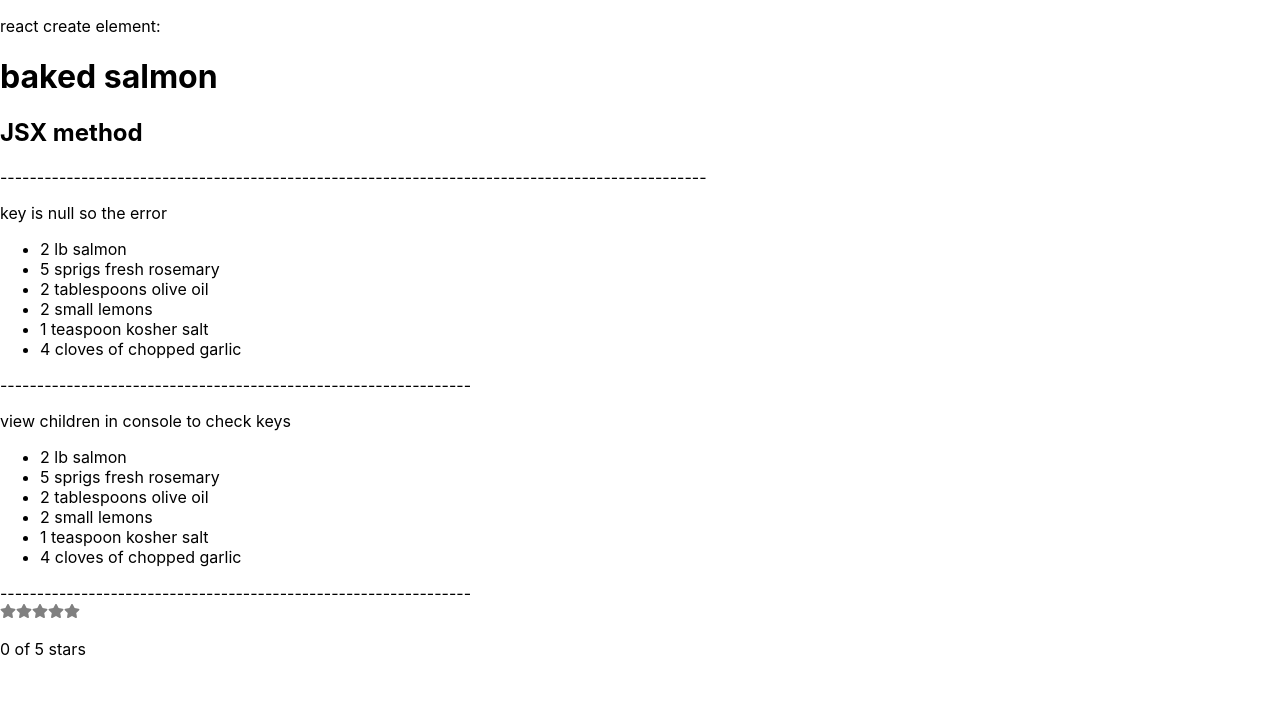
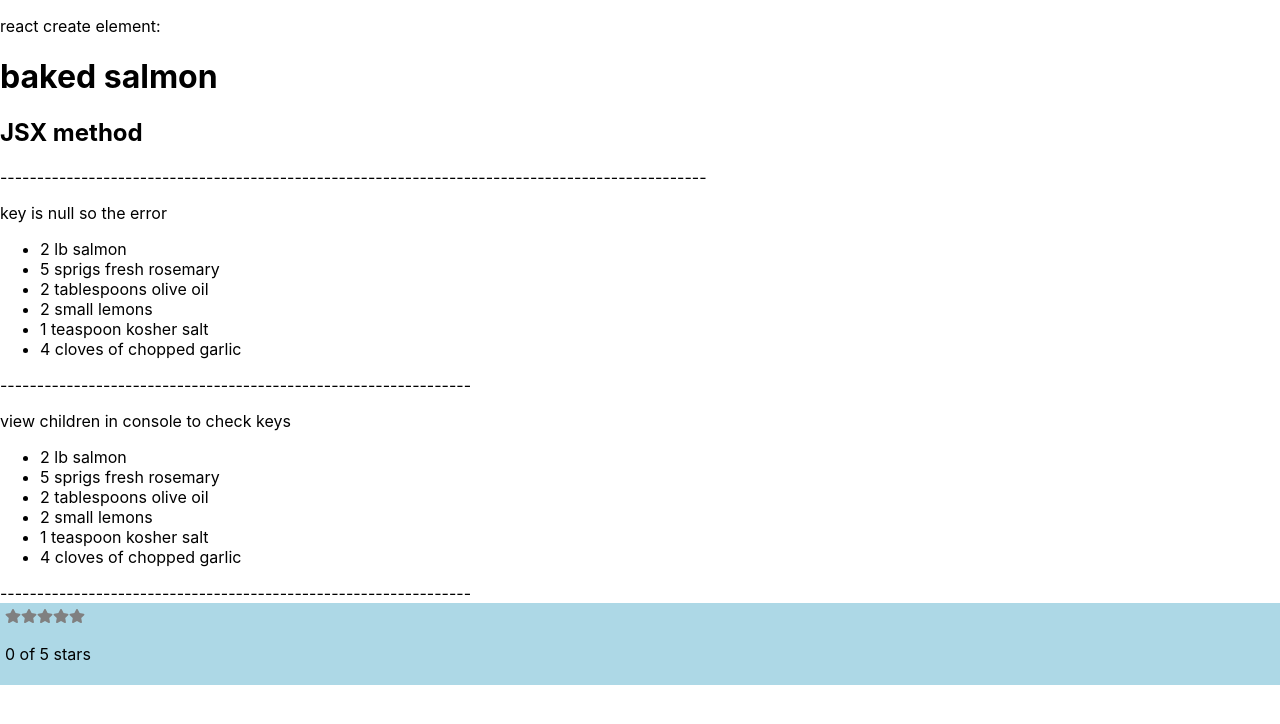
Before and after one commit to prajwalr308/React-tutorials-, a React (Create React App) app: page / in a window 1280 px wide. Shown: the top 724 px of the page. Built offline with nearby package versions, Linux system fonts and the light colour scheme.

Commit message:
stars project props

```diff
--- a/src/App.js
+++ b/src/App.js
@@ -16,7 +16,8 @@ function App() {
      <Lesson1 />
      <Lesson2 />
      <Lesson3 />
-<StarRating />
+<StarRating
+style={{backgroundColor:"lightblue"}} />
     </div>
 
   )
--- a/src/lessons/Lesson5/StarRating.js
+++ b/src/lessons/Lesson5/StarRating.js
@@ -3,25 +3,26 @@ import { FaStar } from "react-icons/fa";
 
 const createArray = (length) => [...Array(length)];
 
-export default function StarRating({ totalStars = 5 }) {
+export default function StarRating({style={},starColor="red" ,totalStars = 5 }) {
   const [selectedStars, setSelectedStars] = useState(0);
-  const Star = ({ selected = false, onSelect = (a) => a }) => {
+  const Star = ({ selected = false, onSelect = (a) => a ,}) => {
       console.log(onSelect);
-   return <FaStar color={selected ? "red" : "grey"} onClick={onSelect} />
+   return <FaStar color={selected ? starColor : "grey"} onClick={onSelect} />
   };
 
   return (
-    <>
+    <div style={{padding:"5px",...style}}>
       {createArray(totalStars).map((n, i) => (
         <Star
           key={i}
           selected={selectedStars > i}
           onSelect={() => setSelectedStars(i + 1)}
+          starColor="blue"
         />
       ))}
       <p>
         {selectedStars} of {totalStars} stars
       </p>
-    </>
+    </div>
   );
 }
```
